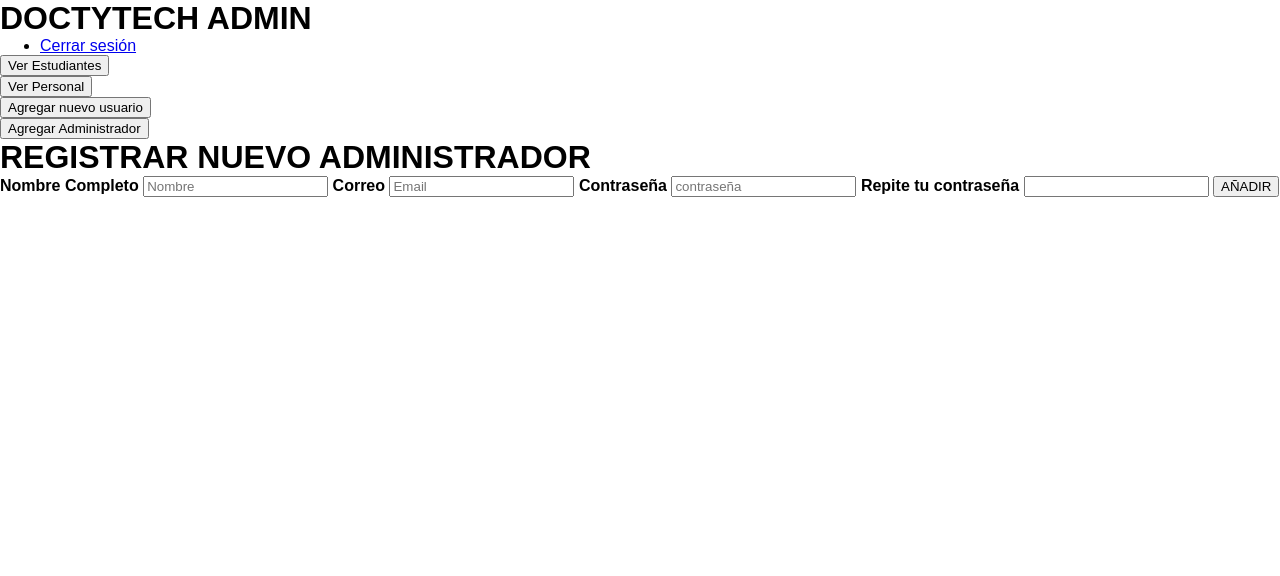
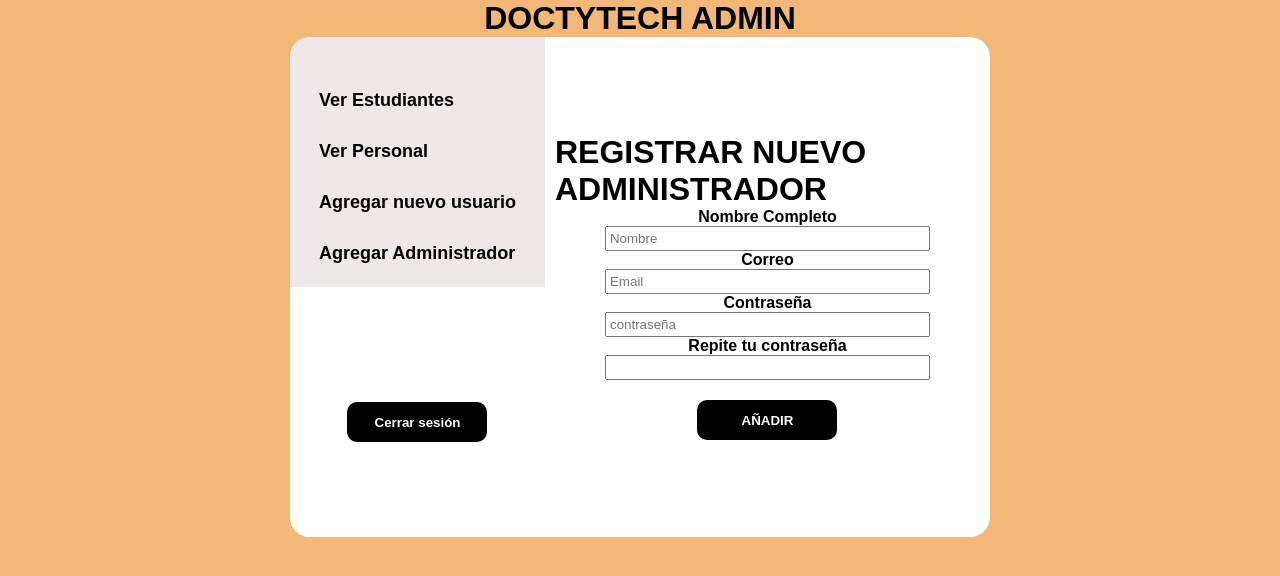
Before and after one commit to Majojojo1/ElectivaSoftware, a Django app: page /Registro/ in a window 1280 px wide. Shown: the top 576 px of the page. Run offline with Django 3.2, Linux system fonts and the light colour scheme; some web fonts are replaced.

Commit message:
Parte frontend Sebastian Bolanos
Parte frontend realizada segun requerimientos

```diff
--- a/DOCTYTECH/DOCTYTECH/settings.py
+++ b/DOCTYTECH/DOCTYTECH/settings.py
@@ -79,7 +79,7 @@ DATABASES = {
         'ENGINE': 'django.db.backends.postgresql_psycopg2',
         'NAME': 'DOCTYTECH_DB',
         'USER': 'postgres',
-        'PASSWORD': '123456',
+        'PASSWORD': 'root',
         'HOST': '127.0.0.1',
         'DATABASE_PORT': '5432',
 
--- /dev/null
+++ b/DOCTYTECH/general/static/css/register.css
@@ -0,0 +1,109 @@
+body{
+    background-color: #F3B777;
+        display: flex;
+    justify-content: center;
+    align-items: center;
+    flex-direction: column;
+}
+input{
+    width: 315px;
+    padding: 3px;
+}
+select{
+    width: 320px;
+    margin-bottom: 10px;
+    margin-top: 10px;
+    padding: 3px;
+    color: #2C2B2A;
+}
+.container{
+    display: flex;
+    flex-direction: column;
+    justify-content: center;
+    align-items: center;
+    padding: 10px;
+}
+.registerbtn{
+    width: 180px;
+	height: 60px;
+	border: 0;
+	position: relative;
+	min-width: 180px;
+	min-height: 60px;
+	border-radius: 60px;
+	color: #fff;
+	font-weight: bold;
+	background: rgba(0, 0, 0);
+	cursor: pointer;
+	overflow: hidden;
+	display: flex;
+	justify-content: center;
+	align-items: center;
+	margin: 0 1rem;
+}
+.containerall{
+    display: flex;
+    justify-content: center;
+    align-items: center;
+    flex-direction: row;
+    background-color: #fff;
+    width: 700px;
+    height: 500px;
+    border-radius: 20px;
+
+}
+.d-flex{
+    display: flex;
+    align-items: center;
+    justify-content: center;
+    flex-direction: column;
+}
+p{
+    margin-bottom: 20px;
+    font-weight: bold;
+}
+.partadmin{
+    width: 50%;
+    height: 100%;
+}
+.bandejas{
+    height: 50%;
+    background-color: #EEE8E8;
+    border-top-left-radius: 20px;
+}
+.crear{
+    height: 50%;
+    background-color: #ffffff;
+    border-bottom-left-radius: 20px;
+}
+.btn{
+        width: 100px;
+	height: 30px;
+	border: 0;
+	position: relative;
+	min-width: 140px;
+	min-height: 40px;
+	border-radius: 10px;
+	color: #fff;
+	font-weight: bold;
+	background: rgba(0, 0, 0);
+	cursor: pointer;
+	overflow: hidden;
+	display: flex;
+	justify-content: center;
+	align-items: center;
+	margin: 0 1rem;
+    margin-top: 20px;
+}
+button{
+    margin-top: 30px;
+    background-color: #EEE8E8;
+    border-color: #EEE8E8;
+    padding: 0;
+    border-style: none;
+    cursor: pointer;
+    font-weight: bold;
+}
+.btn-text{
+    font-size: 18px;
+}
--- a/DOCTYTECH/general/templates/html/registrarSuperUser.html
+++ b/DOCTYTECH/general/templates/html/registrarSuperUser.html
@@ -6,32 +6,37 @@
       {% load static %}
    <!--<link rel="stylesheet" type="text/css" href="{% static 'css/estiloheader.css' %}">-->
     <link rel="stylesheet" type="text/css" href="{% static 'css/estiloInicio.css' %}">
+            <link rel="stylesheet" href="{% static 'css/register.css' %}">
   </head>
   <body>
     <header><div id="izquierda"><h1 class="app">DOCTYTECH ADMIN</h1></div>
-        <div id="derecha">
-           <ul>
-             <li><a id="cse" href="{% url 'login' %}">Cerrar sesión</a></li>
-           </ul>
-        </div>
+
     </header>
 
   <div id="general">
       <div id="general">
+          <div class="containerall">
+<div class="partadmin">
+    <div class="bandejas d-flex">
         <div class="menu">
           <form action="{% url 'principal' %}">{% csrf_token %}
-            <button class="verEstudiantes" type="submit" >Ver Estudiantes</button>
+            <button class="verEstudiantes btn-text" type="submit" >Ver Estudiantes</button>
           </form>
           <form action="{% url 'ver_personal' %}">{% csrf_token %}
-            <button class="verPersonal" type="submit" >Ver Personal</button>
+            <button class="verPersonal btn-text" type="submit" >Ver Personal</button>
           </form>
           <form action="{% url 'agregar_usuario' %}">{% csrf_token %}
-            <button class="agregarUsuario" type="submit" >Agregar nuevo usuario</button>
+            <button class="agregarUsuario btn-text" type="submit" >Agregar nuevo usuario</button>
           </form>
           <form action="{% url 'registro' %}">{% csrf_token %}
-            <button class="agregarSuper" type="submit" >Agregar Administrador</button>
+            <button class="agregarSuper btn-text" type="submit" >Agregar Administrador</button>
           </form>
         </div>
+    </div>
+    <div class="crear d-flex">
+    <button class="btn" href="{% url 'login' %}">Cerrar sesión</button>
+    </div>
+</div>
 
   <div id="agregarSuperUser">
     <form action="{% url 'agregandoSuperUser' %}" method="post">{% csrf_token %}
@@ -50,10 +55,11 @@
         <label for="psw-repeat"><b>Repite tu contraseña</b></label>
         <input type="password" placeholder="" name="psw-repeat" id="psw-repeat" required>
 
-        <button id="registrButton" type="submit" class="registerbtn">AÑADIR</button>
+        <button id="registrButton" type="submit" class="registerbtn btn" >AÑADIR</button>
       </div>
     </form>
    </div>
    </div>
+      </div>
   </body>
 </html>
```
Also changed, not shown: DOCTYTECH/general/templates/html/agregarNuevoUser.html (+15 -8 lines), DOCTYTECH/general/templates/html/inicio.html (+18 -12 lines), DOCTYTECH/general/templates/html/verPersonal.html (+17 -9 lines).
